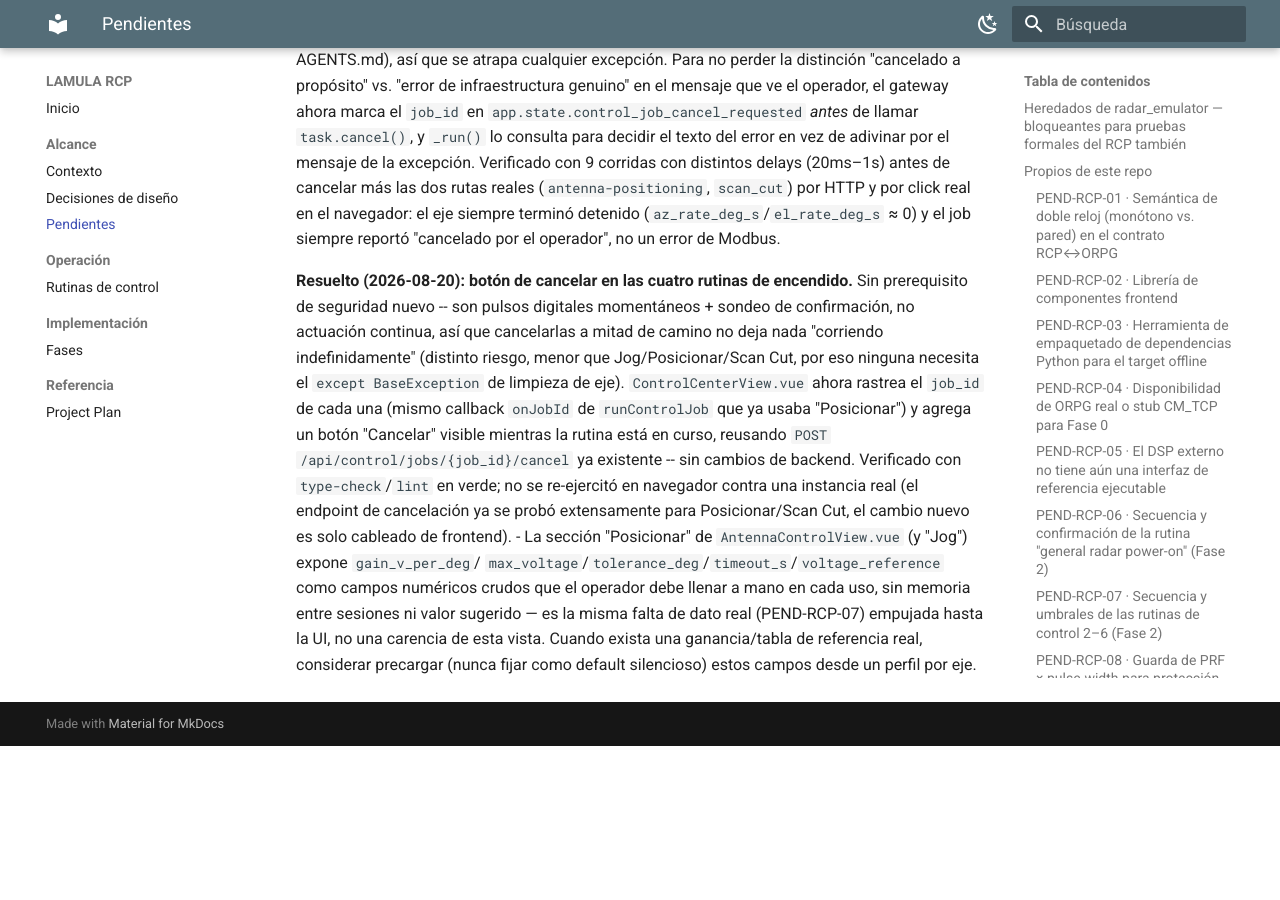
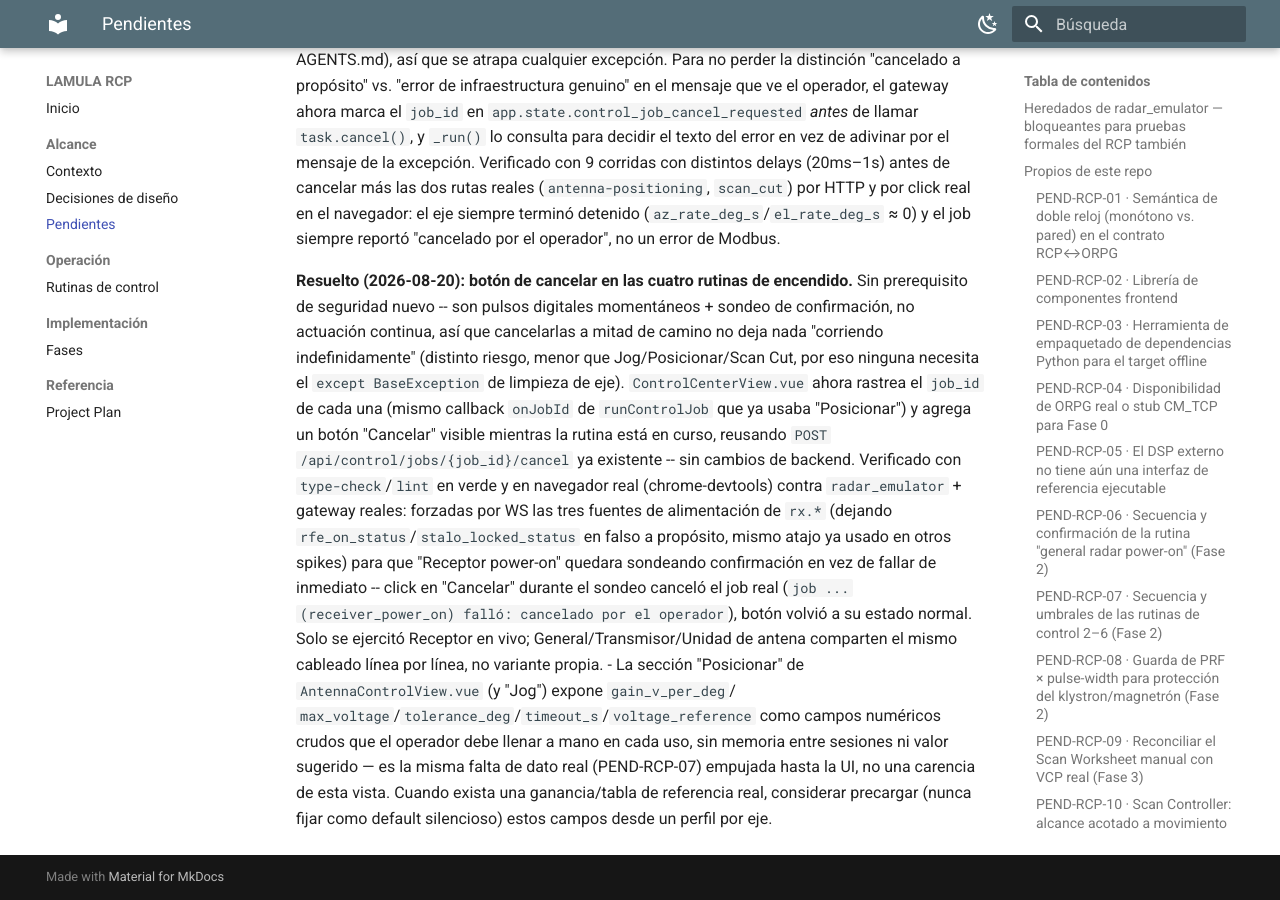
Before and after one commit to vladimir1284/lamula-rcp, an MkDocs documentation site: the page built from docs/alcance/pendientes.md, in a window 1280 px wide and 900 px high, scrolled down 11300 px. Built offline with MkDocs 1.6.1 and Material for MkDocs 9.7.7, drawn with Linux system fonts in a browser that asks for light colours; before the commit the page ends 12046 px from its top, so only the background shows below that.

Commit message:
docs: registra verificacion en navegador real del boton Cancelar
Complementa 96552a6 -- cancelacion probada de verdad contra
radar_emulator + gateway reales (Receptor power-on forzando
precondiciones por WS, no solo type-check/lint).

Co-Authored-By: Claude Sonnet 5 <noreply@anthropic.com>

```diff
--- a/docs/alcance/pendientes.md
+++ b/docs/alcance/pendientes.md
@@ -458,9 +458,14 @@ riesgo, menor que Jog/Posicionar/Scan Cut, por eso ninguna necesita el `except B
 limpieza de eje). `ControlCenterView.vue` ahora rastrea el `job_id` de cada una (mismo callback
 `onJobId` de `runControlJob` que ya usaba "Posicionar") y agrega un botón "Cancelar" visible
 mientras la rutina está en curso, reusando `POST /api/control/jobs/{job_id}/cancel` ya existente
--- sin cambios de backend. Verificado con `type-check`/`lint` en verde; no se re-ejercitó en
-navegador contra una instancia real (el endpoint de cancelación ya se probó extensamente para
-Posicionar/Scan Cut, el cambio nuevo es solo cableado de frontend).
+-- sin cambios de backend. Verificado con `type-check`/`lint` en verde y en navegador real
+(chrome-devtools) contra `radar_emulator` + gateway reales: forzadas por WS las tres fuentes de
+alimentación de `rx.*` (dejando `rfe_on_status`/`stalo_locked_status` en falso a propósito, mismo
+atajo ya usado en otros spikes) para que "Receptor power-on" quedara sondeando confirmación en vez
+de fallar de inmediato -- click en "Cancelar" durante el sondeo canceló el job real
+(`job ... (receiver_power_on) falló: cancelado por el operador`), botón volvió a su estado normal.
+Solo se ejercitó Receptor en vivo; General/Transmisor/Unidad de antena comparten el mismo cableado
+línea por línea, no variante propia.
 - La sección "Posicionar" de `AntennaControlView.vue` (y "Jog") expone `gain_v_per_deg`/
   `max_voltage`/`tolerance_deg`/`timeout_s`/`voltage_reference` como campos numéricos crudos que
   el operador debe llenar a mano en cada uso, sin memoria entre sesiones ni valor sugerido — es la
```
